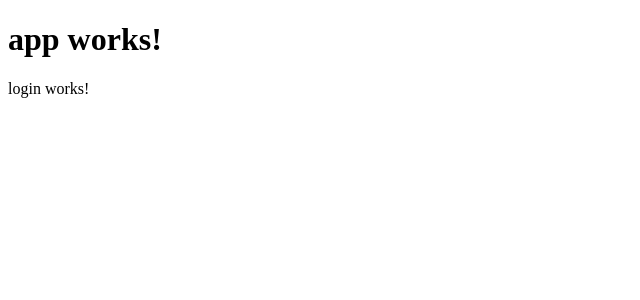
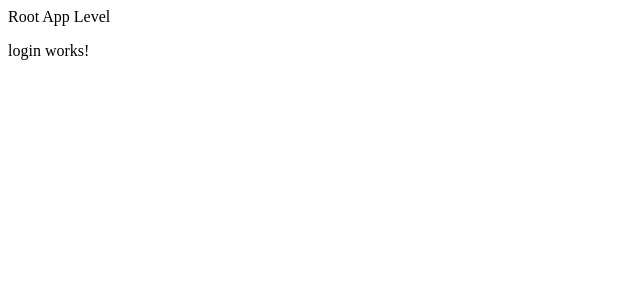
Before and after one commit to ajrauen/login, an Angular app: page /login in a window 1280 px wide. Shown: the top 300 px of the page, without its empty margins (0-640 px from the left). Built offline with nearby package versions, Linux system fonts and the light colour scheme.

Commit message:
Adding Login Route

```diff
--- a/src/app/app.component.html
+++ b/src/app/app.component.html
@@ -1,5 +1,2 @@
-<h1>
-  {{title}}
-</h1>
-
-<diveraj-login></diveraj-login>
+Root App Level
+<router-outlet></router-outlet>
--- a/src/app/app.module.ts
+++ b/src/app/app.module.ts
@@ -4,7 +4,12 @@ import { FormsModule } from '@angular/forms';
 import { HttpModule } from '@angular/http';
 
 import { AppComponent } from './app.component';
+
+// Modules
 import { LoginModule } from './modules/login/login.module';
+
+// Routing
+import { AppRoutingModule } from './app.routing';
 
 @NgModule({
   declarations: [
@@ -14,6 +19,7 @@ import { LoginModule } from './modules/login/login.module';
     BrowserModule,
     FormsModule,
     HttpModule,
+    AppRoutingModule,
     LoginModule
   ],
   providers: [],
--- /dev/null
+++ b/src/app/app.routing.ts
@@ -0,0 +1,7 @@
+import { Routes, RouterModule } from '@angular/router';
+
+const routes: Routes = [
+    {path: 'login', redirectTo: 'login'}
+]
+
+export const AppRoutingModule = RouterModule.forRoot(routes)
--- a/src/app/modules/login/login.module.ts
+++ b/src/app/modules/login/login.module.ts
@@ -2,8 +2,13 @@ import { NgModule } from '@angular/core';
 
 import { LoginComponent } from './login/login.component';
 
+// Routing
+import { LoginRouter } from './login.routing';
 
 @NgModule({
+    imports: [
+        LoginRouter
+    ],
     declarations: [
         LoginComponent
     ],
--- /dev/null
+++ b/src/app/modules/login/login.routing.ts
@@ -0,0 +1,7 @@
+import { RouterModule } from '@angular/router';
+
+import { LoginComponent } from './login/login.component';
+
+export const LoginRouter = RouterModule.forChild([
+    {path: 'login', component: LoginComponent}
+])
```
